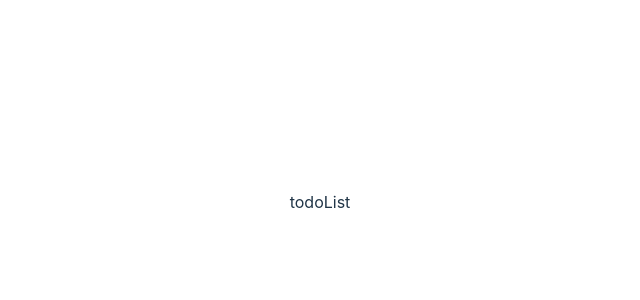
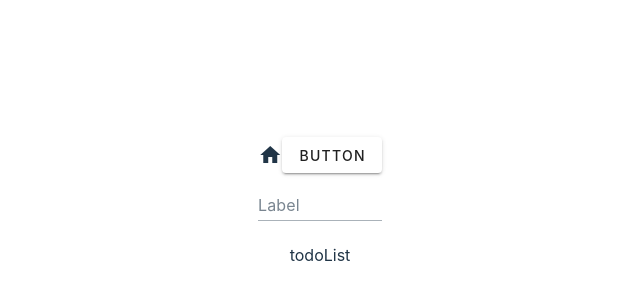
Before and after one commit to mandy0315/2023-todo-project, a Vue app: page / in a window 1280 px wide. Shown: the part 198-498 px from the top of the page, without its empty margins (320-960 px from the left). Built offline with nearby package versions, Linux system fonts and the light colour scheme.

Commit message:
add: vuetify 套件

```diff
--- a/package.json
+++ b/package.json
@@ -12,7 +12,8 @@
   },
   "dependencies": {
     "pinia": "^2.0.33",
-    "vue": "^3.2.47"
+    "vue": "^3.2.47",
+    "vuetify": "^3.1.11"
   },
   "devDependencies": {
     "@typescript-eslint/eslint-plugin": "^5.56.0",
@@ -22,10 +23,13 @@
     "eslint-config-prettier": "^8.8.0",
     "eslint-plugin-prettier": "^4.2.1",
     "eslint-plugin-vue": "^9.9.0",
+    "material-design-icons-iconfont": "^6.7.0",
     "prettier": "^2.8.5",
+    "sass": "^1.59.3",
     "typescript": "^4.9.3",
     "unplugin-vue-components": "^0.24.1",
     "vite": "^4.2.0",
+    "vite-plugin-vuetify": "^1.0.2",
     "vue-tsc": "^1.2.0"
   }
 }
--- a/src/App.vue
+++ b/src/App.vue
@@ -6,6 +6,9 @@ const $todoStore = useTodoStore();
 
 <template>
   <div>
+    <v-icon icon="home" />
+    <v-btn>button</v-btn>
+    <v-text-field label="Label" variant="underlined"></v-text-field>
     <todoList />
   </div>
 </template>
--- a/src/main.ts
+++ b/src/main.ts
@@ -2,9 +2,11 @@ import { createApp } from 'vue';
 import { createPinia } from 'pinia';
 import './style.css';
 import App from './App.vue';
+import vuetify from './plugins/vuetify';
 
 const pinia = createPinia();
 const app = createApp(App);
 
 app.use(pinia);
+app.use(vuetify);
 app.mount('#app');
--- /dev/null
+++ b/src/plugins/vuetify.ts
@@ -0,0 +1,15 @@
+// https://vuetifyjs.com/en/getting-started/installation/#manual-steps
+import 'vuetify/styles';
+import 'material-design-icons-iconfont/dist/material-design-icons.css';
+import { createVuetify } from 'vuetify';
+import { aliases, md } from 'vuetify/iconsets/md';
+
+export default createVuetify({
+  icons: {
+    defaultSet: 'md',
+    aliases,
+    sets: {
+      md,
+    },
+  },
+});
--- /dev/null
+++ b/src/styles/settings.scss
@@ -0,0 +1,4 @@
+@use 'vuetify/settings' with (
+  $utilities: false,
+  $button-height: 40px,
+);
--- a/vite.config.ts
+++ b/vite.config.ts
@@ -2,6 +2,7 @@ import { defineConfig } from 'vite';
 import Components from 'unplugin-vue-components/vite';
 import vue from '@vitejs/plugin-vue';
 import path from 'path';
+import vuetify from 'vite-plugin-vuetify';
 
 // https://vitejs.dev/config/
 export default defineConfig({
@@ -10,6 +11,11 @@ export default defineConfig({
       /* options */
     }),
     vue(),
+    // vite-plugin-vuetify https://next.vuetifyjs.com/en/features/treeshaking/
+    // sass-variables https://vuetifyjs.com/en/features/sass-variables/
+    vuetify({
+      styles: { configFile: 'src/styles/settings.scss' },
+    }),
   ],
   resolve: {
     alias: {
```
Also changed, not shown: 1 other file (tests, documents, lock files or other folders).
